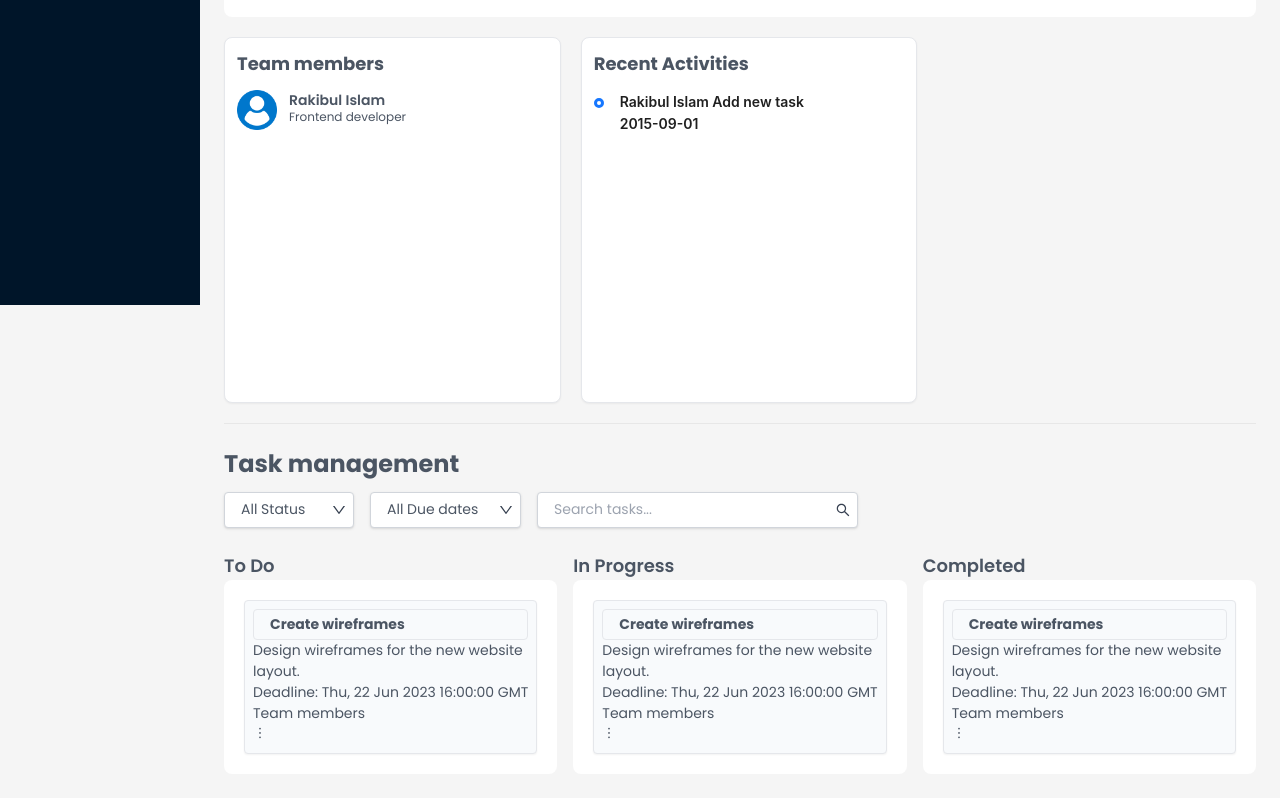
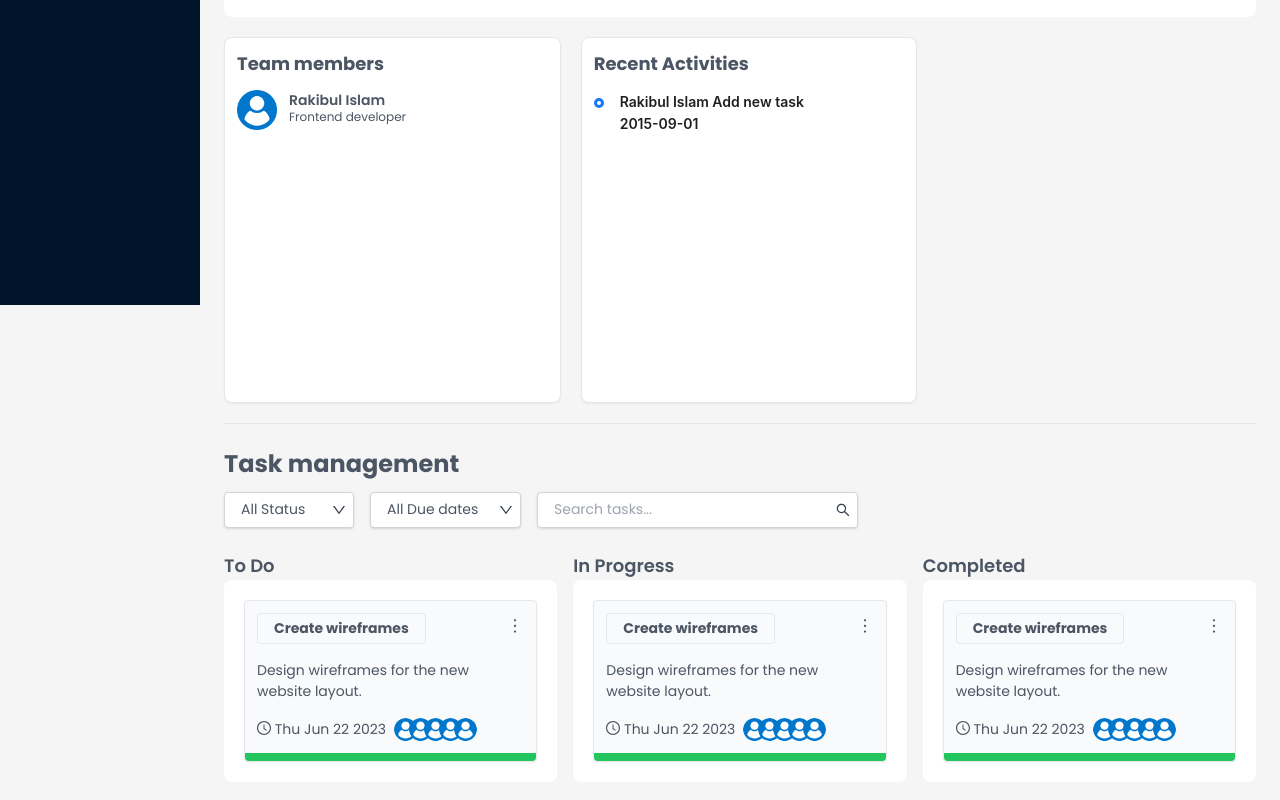
Before and after one commit to RakibulIslamm/Project-Management-Application, a Next.js app: page /dashboard/projects/1 in a window 1280 px wide. Shown: the part 495-1295 px from the top of the page. Built offline with nearby package versions, Linux system fonts and the light colour scheme.

Commit message:
zustand project store added

```diff
--- a/src/app/dashboard/projects/[id]/Partial/Tasks/TaskCard.tsx
+++ b/src/app/dashboard/projects/[id]/Partial/Tasks/TaskCard.tsx
@@ -1,8 +1,14 @@
 "use client";
-import { DownOutlined, MoreOutlined } from "@ant-design/icons";
+import {
+  ClockCircleOutlined,
+  DownOutlined,
+  MoreOutlined,
+} from "@ant-design/icons";
 import { Dropdown, MenuProps, Space } from "antd";
+import Image from "next/image";
 
 const TaskCard = () => {
+  let status = "to do";
   const items: MenuProps["items"] = [
     {
       label: <button>Edit</button>,
@@ -19,24 +25,75 @@ const TaskCard = () => {
   ];
 
   return (
-    <div className="p-2 rounded bg-slate-50 border shadow-sm">
-      <div>
-        <h4 className="px-4 py-1 border rounded font-bold">
+    <div
+      draggable
+      className={`rounded border shadow-sm ${
+        status == "to do"
+          ? "bg-slate-50"
+          : status == "in progress"
+          ? "bg-yellow-100"
+          : "bg-green-100"
+      } cursor-move`}
+    >
+      <div className="p-3">
+        <div className="flex items-center justify-between gap-3">
+          <h4 className="px-4 py-1 border rounded font-bold line-clamp-1">
             Create wireframes
           </h4>
-      </div>
-      <p>Design wireframes for the new website layout.</p>
-      <p>Deadline: {new Date(1687449600 * 1000).toUTCString()}</p>
-      <div>Team members</div>
-      <div>
           <Dropdown menu={{ items }} trigger={["click"]}>
             <a onClick={(e) => e.preventDefault()}>
               <Space>
-              <MoreOutlined />
+                <MoreOutlined className="text-lg" />
               </Space>
             </a>
           </Dropdown>
         </div>
+        <p className="py-4">Design wireframes for the new website layout.</p>
+
+        <div className="flex items-center gap-2">
+          <p>
+            <ClockCircleOutlined /> {new Date(1687449600 * 1000).toDateString()}
+          </p>
+          <div className="flex items-center -space-x-2">
+            <Image
+              width={23}
+              height={23}
+              className="rounded-full"
+              src="/images/user.png"
+              alt=""
+            />
+            <Image
+              width={23}
+              height={23}
+              className="rounded-full"
+              src="/images/user.png"
+              alt=""
+            />
+            <Image
+              width={23}
+              height={23}
+              className="rounded-full"
+              src="/images/user.png"
+              alt=""
+            />
+            <Image
+              width={23}
+              height={23}
+              className="rounded-full"
+              src="/images/user.png"
+              alt=""
+            />
+            <Image
+              width={23}
+              height={23}
+              className="rounded-full"
+              src="/images/user.png"
+              alt=""
+            />
+          </div>
+        </div>
+      </div>
+      <div className="w-full h-2 bg-green-500 rounded-b"></div>
     </div>
   );
 };
```
Also changed, not shown: src/store/ProjectStore/useProjectStore.ts (added, +34 -0 lines). Lines whose indentation alone changed are shown as unchanged.
